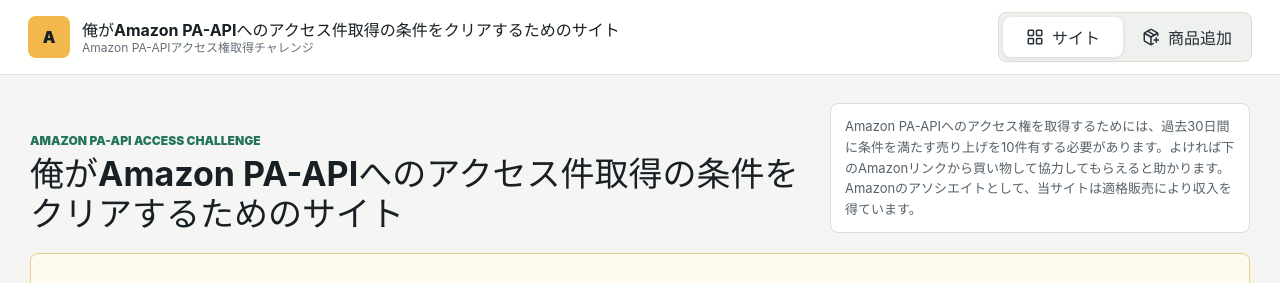
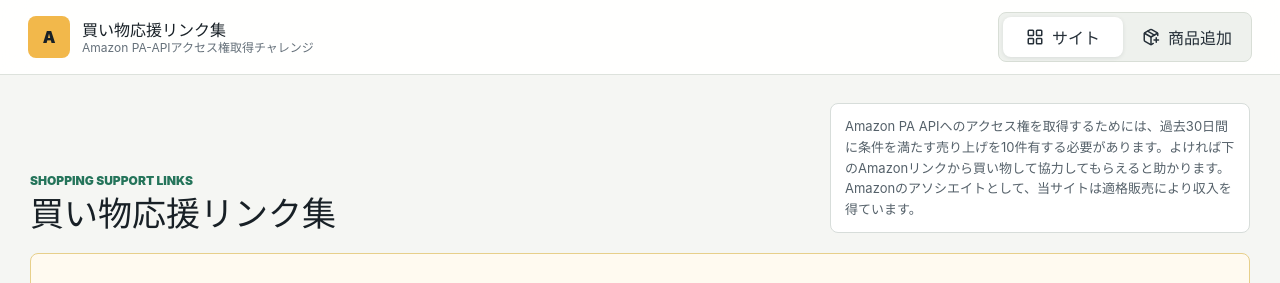
Before and after one commit to kazu217/ikisui-site, a React (Vite) app: page / in a window 1280 px wide. Shown: the top 283 px of the page. Built offline with nearby package versions, Linux system fonts and the light colour scheme.

Commit message:
Use safe site name

```diff
--- a/index.html
+++ b/index.html
@@ -3,7 +3,7 @@
   <head>
     <meta charset="UTF-8" />
     <meta name="viewport" content="width=device-width, initial-scale=1.0" />
-    <title>俺がAmazon PA-APIへのアクセス件取得の条件をクリアするためのサイト</title>
+    <title>買い物応援リンク集</title>
   </head>
   <body>
     <div id="root"></div>
--- a/src/App.tsx
+++ b/src/App.tsx
@@ -25,7 +25,7 @@
 type View = "site" | "admin";
 
 const STORAGE_KEY = "amazon3.affiliateProducts.v1";
-const SITE_NAME = "俺がAmazon PA-APIへのアクセス件取得の条件をクリアするためのサイト";
+const SITE_NAME = "買い物応援リンク集";
 const MAIN_AFFILIATE_URL =
   "https://www.amazon.co.jp?&linkCode=ll2&tag=rikougakubu03-22&linkId=674437ff17d1d998509ceba5b979b141&ref_=as_li_ss_tl";
 const SHORT_AFFILIATE_URL = "https://amzn.to/49JXWps";
@@ -280,11 +280,11 @@
     <section className="public-layout">
       <div className="section-heading">
         <div>
-          <p className="eyebrow">Amazon PA-API Access Challenge</p>
+          <p className="eyebrow">Shopping Support Links</p>
           <h1>{SITE_NAME}</h1>
         </div>
         <p className="disclosure">
-          Amazon PA-APIへのアクセス権を取得するためには、過去30日間に条件を満たす売り上げを10件有する必要があります。よければ下のAmazonリンクから買い物して協力してもらえると助かります。Amazonのアソシエイトとして、当サイトは適格販売により収入を得ています。
+          Amazon PA APIへのアクセス権を取得するためには、過去30日間に条件を満たす売り上げを10件有する必要があります。よければ下のAmazonリンクから買い物して協力してもらえると助かります。Amazonのアソシエイトとして、当サイトは適格販売により収入を得ています。
         </p>
       </div>
 
```
Also changed, not shown: 2 other files (tests, documents, lock files or other folders).
